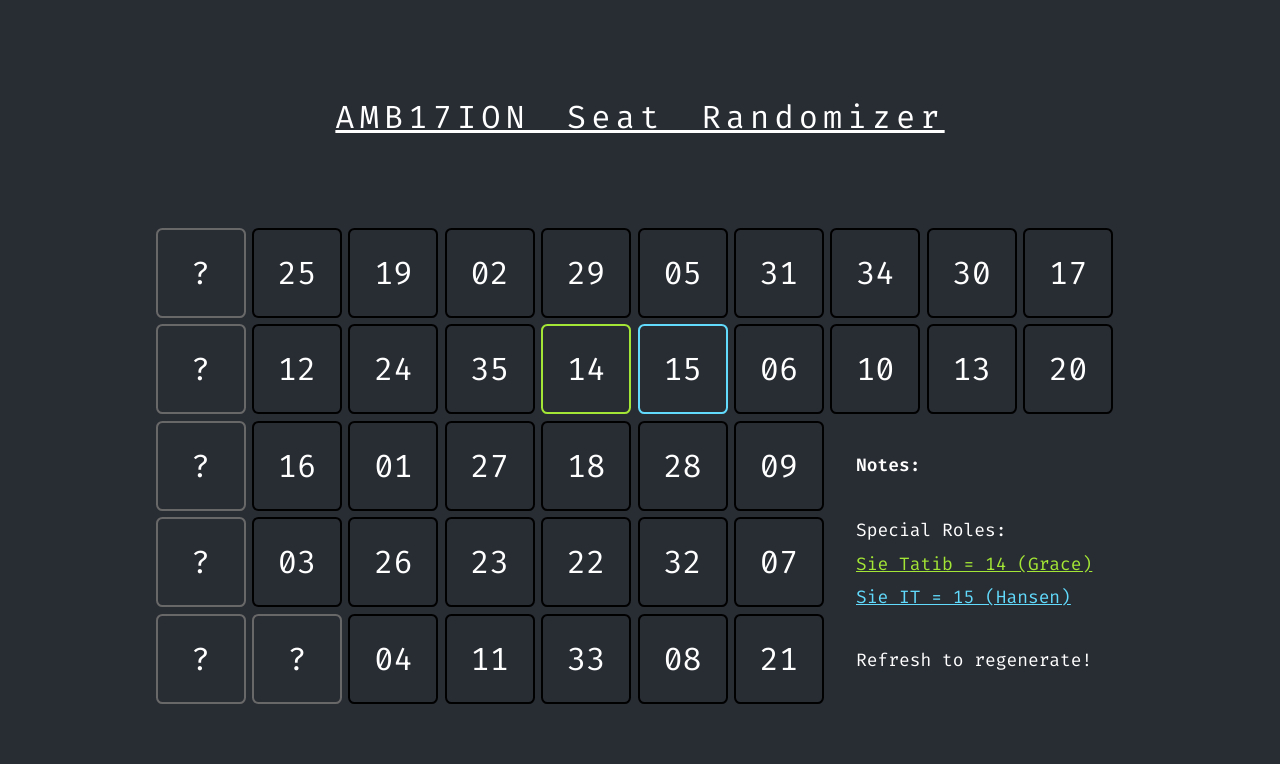
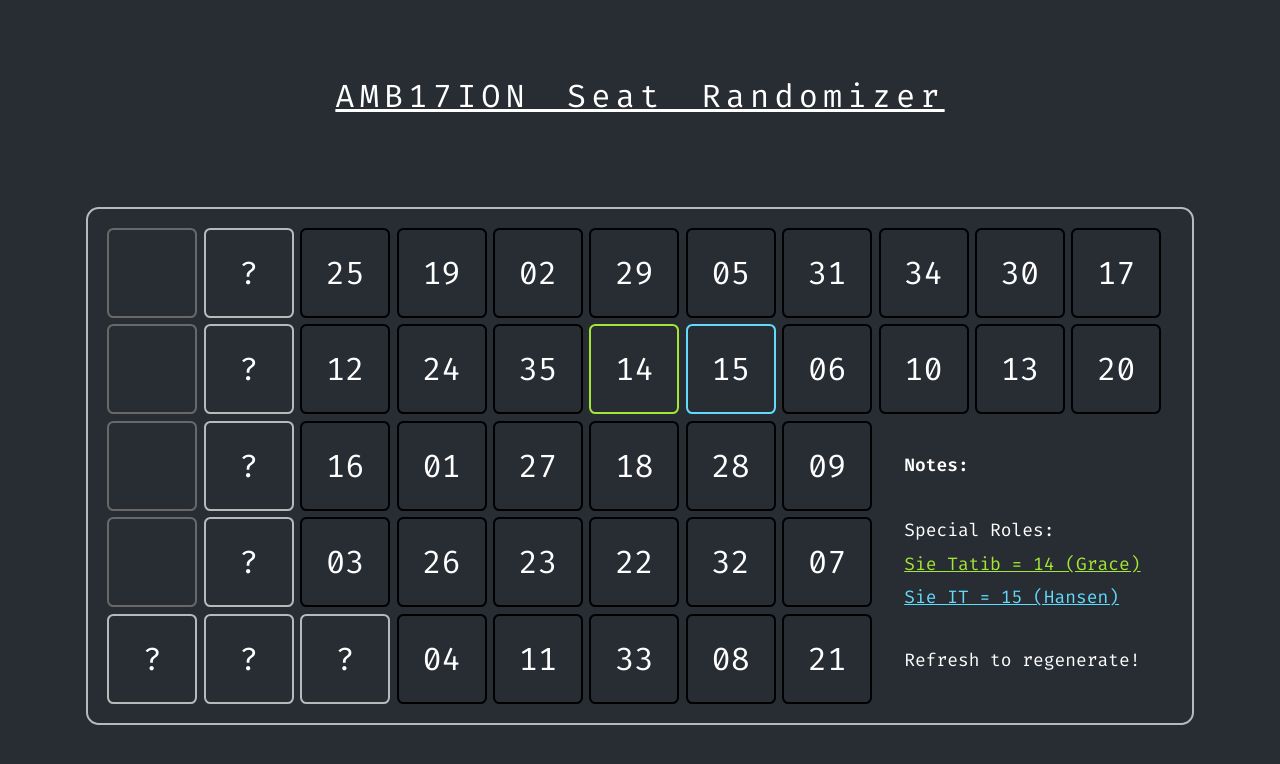
Before and after one commit to Mario-Benedict/seat-randomizer, a React (Vite) app: page / in a window 1280 px wide. Shown: the top 764 px of the page. Built offline with nearby package versions, Linux system fonts and the light colour scheme.

Commit message:
Added extra layout on last row

```diff
--- a/src/Seat/Seat.css
+++ b/src/Seat/Seat.css
@@ -22,3 +22,7 @@
 .seat__empty {
     border: 0.2vw solid var(--empty);
 }
+
+.seat__none {
+    border: 0.2vw solid var(--none);
+}
--- a/src/Seat/Seat.jsx
+++ b/src/Seat/Seat.jsx
@@ -1,7 +1,12 @@
 import "./Seat.css"
 
 function Seat({ studentNumber }){
-    if (studentNumber == '?'){
+    if (studentNumber == 'none'){
+        return (
+            <div className="seat seat__none"></div>
+        )
+    }
+    else if (studentNumber == '?'){
         return (
             <div className="seat seat__empty">{studentNumber}</div>
         )
--- a/src/SeatLayout/SeatLayout.css
+++ b/src/SeatLayout/SeatLayout.css
@@ -2,6 +2,9 @@
     display: flex;
     flex-direction: column;
     gap: 0.5vw;
+    border: 0.2vw solid var(--empty);
+    padding: 1.5vw;
+    border-radius: 1vw;
 }
 
 .seat-row {
--- a/src/SeatLayout/SeatLayout.jsx
+++ b/src/SeatLayout/SeatLayout.jsx
@@ -74,12 +74,14 @@ function SeatLayout() {
     return (
         <div className="seat-layout-container">
             <div className="seat-row">
+                <Seat studentNumber="none" />
                 <Seat studentNumber="?" />
                 {generateSeat(1, femaleStudents, maleStudents, sieTatib, sieIT).map((number) => (
                     <Seat key={number} studentNumber={number} />
                 ))}
             </div>
             <div className="seat-row">
+                <Seat studentNumber="none" />
                 <Seat studentNumber="?" />
                 {generateSeat(2, femaleStudents, maleStudents, sieTatib, sieIT).map((number) => (
                     <Seat key={number} studentNumber={number} />
@@ -88,18 +90,21 @@ function SeatLayout() {
             <div className="container">
                 <div className="left">
                     <div className="seat-row">
+                        <Seat studentNumber="none" />
                         <Seat studentNumber="?" />
                         {generateSeat(3, femaleStudents, maleStudents, sieTatib, sieIT).map((number) => (
                             <Seat key={number} studentNumber={number} />
                         ))}
                     </div>
                     <div className="seat-row">
+                        <Seat studentNumber="none" />
                         <Seat studentNumber="?" />
                         {generateSeat(4, femaleStudents, maleStudents, sieTatib, sieIT).map((number) => (
                             <Seat key={number} studentNumber={number} />
                         ))}
                     </div>
                     <div className="seat-row">
+                        <Seat studentNumber="?" />
                         <Seat studentNumber="?" />
                         <Seat studentNumber="?" />
                         {generateSeat(5, femaleStudents, maleStudents, sieTatib, sieIT).map((number) => (
--- a/src/index.css
+++ b/src/index.css
@@ -3,10 +3,11 @@
 :root {
     --background: #282C33;
     --white: #FFFFFF;
+    --none: #686868;
     --black: #000000;
     --tatib: #A3E635;
     --it: #61DAFB;
-    --empty: #686868;
+    --empty: #ffffffaa;
 }
 
 html, body {
```
